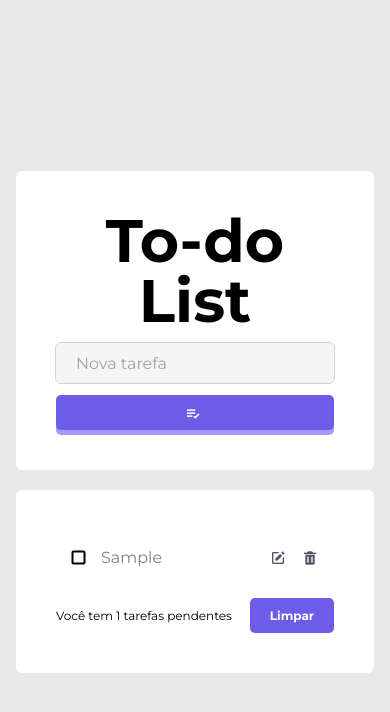
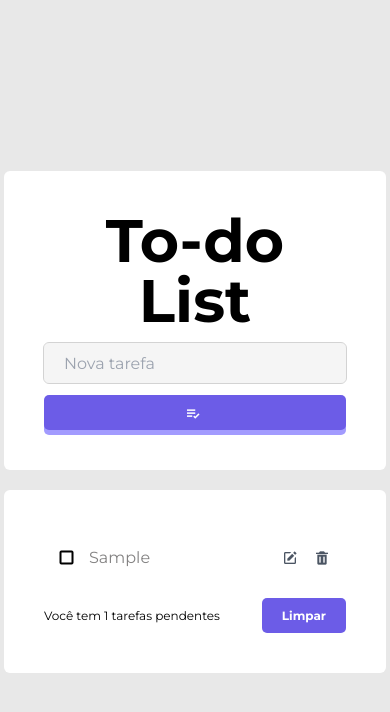
Before and after one commit to rcnald/todo-list, a website: page src/index.html in a window 390 px wide. Both pictures are taken after typing "Sample" into the empty fields and a click on the button "Adicionar". Drawn offline with nearby package versions, Linux system fonts and the light colour scheme; files that its build step writes are made by us from their sources.

Commit message:
finally didn't break my code

```diff
--- a/src/index.html
+++ b/src/index.html
@@ -11,14 +11,15 @@
         <title>to-do list</title>
     </head>
     <body class="c-body l-body js-body">
-        <main class="c-main l-wrapper">
+        <main class="c-main l-main l-wrapper--overflow">
+            <div class="l-wrapper c-main__wrapper">
                 <section class="c-card l-card">
                     <div class="c-card__header">
                         <h1 class="c-card__title">To-do List</h1>
                     </div>
 
                     <form class="c-card__container js-add" action="#">
-                    <input class="c-card__input l-card__input js-item-input" type="text" placeholder="Nova tarefa">
+                        <input class="c-card__input l-card__input js-item-input" type="text" placeholder="Nova tarefa" maxlength="50">
                         <button class="o-button o-button--add l-button l-button--add js-add-item" type="submit">
                             <i class="o-button__icon l-button__icon bx bx-list-plus js-button-icon"></i>
                             <span class="o-button__name l-button__name js-button-name">Adicionar</span>
@@ -26,8 +27,8 @@
                     </form>
                 </section>
 
-            <section class="c-card l-card js-event-listener">
-                <ul class="c-card__list js-list">
+                <section class="c-card l-card u-custom-scrollbar js-event-listener">
+                    <ul class="c-card__list l-card__list js-list">
                         <li class="c-card__item js-item">
                             <i class="c-card__check js-check-item bx bx-checkbox" data-action="check"></i>
                             <span class="c-card__name">Nome da tarefa</span>
@@ -60,6 +61,7 @@
                         </button>
                     </div>
                 </section>
+            </div>
         </main>
     </body>
 
--- a/src/js/main.js
+++ b/src/js/main.js
@@ -93,6 +93,7 @@ function generateTask(task) {
     const name = document.createElement('span')
     name.className = "c-card__name"
     name.textContent = task.name
+    name.setAttribute("title", `${task.name}`)
 
     const editButton = document.createElement('button')
     editButton.className = "c-card__button c-card__button--edit js-edit-item"
@@ -222,7 +223,7 @@ function buttonAnimation (){
     }
 
     animationButton = () => {
-        toggleClass(addItemIcon, 'bx-list-check','icon-animation','bx-list-plus')
+        toggleClass(addItemIcon, 'bx-list-check','u-icon-animation','bx-list-plus')
         toggleClass(addItemName, 'has-disappear')
     }
 
--- a/src/sass/abstract/_variables.scss
+++ b/src/sass/abstract/_variables.scss
@@ -18,7 +18,7 @@
 
     // max-width
 
-    --mw-md: 25rem;
+    --mw-md: 400px;
 }
 
 /*
--- a/src/sass/components/_body.scss
+++ b/src/sass/components/_body.scss
@@ -2,9 +2,9 @@ $component-name: 'c-body';
 $layout-name: 'l-body';
 
 .#{$component-name}{
-    @apply grid place-items-center font-ff-main bg-bg-body-color p-4;
+    @apply grid place-items-center font-ff-main bg-bg-body-color overflow-hidden;
 }
 
 .#{$layout-name}{
-    @apply min-h-screen;
+    @apply min-h-screen w-full;
 }
--- a/src/sass/components/_card.scss
+++ b/src/sass/components/_card.scss
@@ -17,7 +17,7 @@ $layout-name: 'l-card';
     }
 
     &__item{
-        @apply flex items-center justify-between p-4 rounded-xl gap-4;
+        @apply flex items-center justify-between p-4 rounded-xl gap-4 w-full;
 
         &:hover{
             @apply bg-gray-200 cursor-pointer;
@@ -53,7 +53,7 @@ $layout-name: 'l-card';
     }
 
     &__name{
-        @apply text-text-color mr-auto;
+        @apply text-text-color mr-auto whitespace-nowrap text-ellipsis overflow-hidden w-full;
     }
 
     &__check{
@@ -120,10 +120,21 @@ $layout-name: 'l-card';
             @apply flex-col gap-1;
         }
     }
+
+    &__list{
+        @apply flex flex-col w-full;
+    }
+
 }
 
 .#{$layout-name}{
+    @apply w-full;
+
     &__input{
         @apply flex-[1_1_180px] h-[40px] w-full;
     }
+
+    &__list{
+        @apply overflow-y-auto max-h-[200px];
+    }
 }
--- a/src/sass/components/_main.scss
+++ b/src/sass/components/_main.scss
@@ -1,10 +1,14 @@
 $component-name: 'c-main';
-$layout-name: 'l-';
+$layout-name: 'l-main';
 
 .#{$component-name}{
-    @apply flex flex-col gap-5
+    @apply grid place-items-center;
+
+    &__wrapper{
+        @apply flex flex-col gap-5;
+    }
 }
 
 .#{$layout-name}{
-
+    @apply w-full min-w-0 max-h-screen;
 }
--- a/src/sass/layouts/_wrapper.scss
+++ b/src/sass/layouts/_wrapper.scss
@@ -1,3 +1,5 @@
+@use '../abstract/' as *;
+
 $layout-name: 'l-wrapper';
 
 .#{$layout-name}{
@@ -6,4 +8,9 @@ $layout-name: 'l-wrapper';
     &--flex-jb-ic{
         @apply flex justify-between items-center gap-1
     }
+
+    &--overflow{
+        @apply  overflow-auto p-1;
+
+    }
 }
--- a/src/sass/main.scss
+++ b/src/sass/main.scss
@@ -7,3 +7,4 @@
 @forward './components';
 @forward './states';
 @forward './utilities';
+@forward './themes';
--- a/src/sass/objects/_error.scss
+++ b/src/sass/objects/_error.scss
@@ -63,7 +63,7 @@ $layout-name: 'l-error';
         @apply w-full h-1 relative;
 
         &::after{
-            @apply absolute top-0 left-0 h-1 w-full loading;
+            @apply absolute top-0 left-0 h-1 w-full is-loading;
         }
     }
 }
--- a/src/sass/states/_fade-in.scss
+++ b/src/sass/states/_has-faded-in.scss
@@ -1,4 +1,4 @@
-@keyframes fade-in  {
+@keyframes has-faded-in  {
     0%{
         opacity: 0%;
     }
--- a/src/sass/states/_index.scss
+++ b/src/sass/states/_index.scss
@@ -1,6 +1,6 @@
 @forward './is-rotating';
 @forward './is-shaking';
 @forward './has-disappear';
-@forward './fade-in';
+@forward './has-faded-in';
 @forward './has-shown';
-@forward './loading';
+@forward './is-loading';
--- a/src/sass/states/_loading.scss
+++ b/src/sass/states/_is-loading.scss
@@ -8,6 +8,6 @@
     }
 }
 
-.loading{
+.is-loading{
     animation: loading 2s linear forwards;
 }
--- /dev/null
+++ b/src/sass/utilities/_custom-scrollbar.scss
@@ -0,0 +1,14 @@
+.u-custom-scrollbar{
+    ::-webkit-scrollbar {
+        width: 5px;
+      }
+
+      ::-webkit-scrollbar-track {
+        background:  rgb(236, 233, 233);
+      }
+
+      ::-webkit-scrollbar-thumb {
+        background: grey;
+        border-radius: 10px;
+    }
+}
--- a/src/sass/utilities/_icon-animation.scss
+++ b/src/sass/utilities/_icon-animation.scss
@@ -1,7 +1,7 @@
-.icon-animation{
+.u-icon-animation{
     animation:
         is-rotating 500ms 1.7s 2 ease-in alternate forwards,
-        fade-in 1.2s 1s 2 ease-in alternate
+        has-faded-in 1.2s 1s 2 ease-in alternate
     ;
     transform: translateX(0px);
 }
--- a/src/sass/utilities/_index.scss
+++ b/src/sass/utilities/_index.scss
@@ -1,3 +1,4 @@
 @forward './icon-animation';
+@forward './custom-scrollbar';
 
 @tailwind utilities;
```
Also changed, not shown: src/sass/themes/_index.scss (added). Lines whose indentation alone changed are shown as unchanged.
